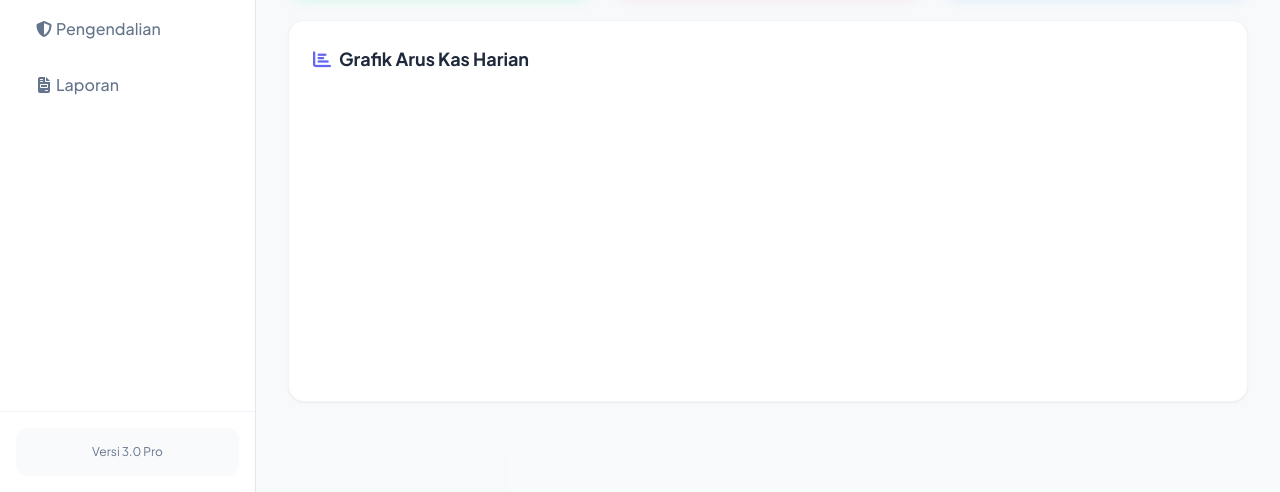
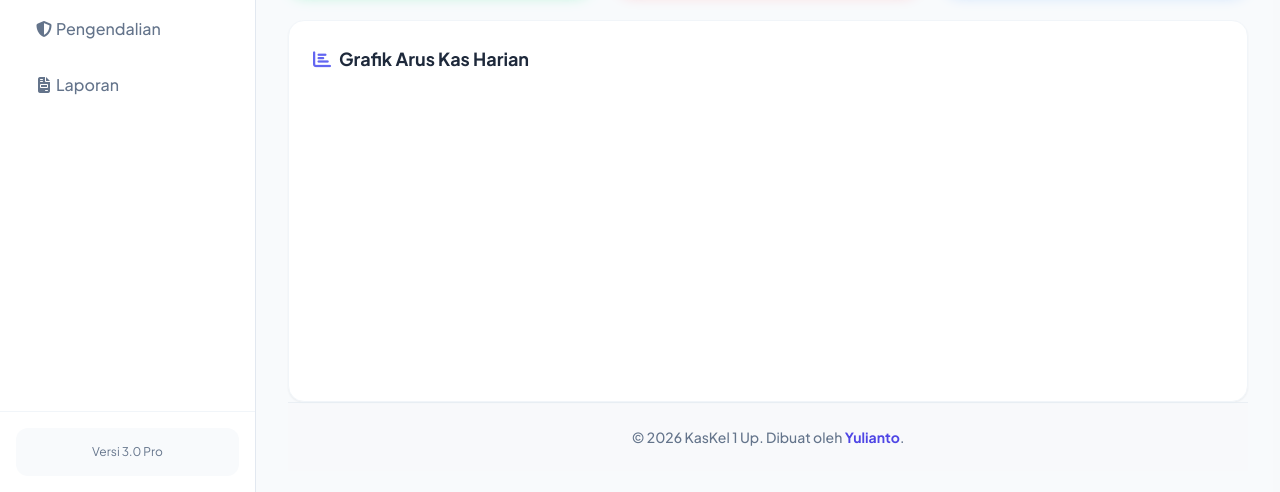
Before and after one commit to antoyulian-sys/Kaskel-1-Up-App, a plain HTML site: page index.html in a window 1280 px wide. Shown: the part 308-800 px from the top of the page. Drawn offline with nearby package versions, Linux system fonts and the light colour scheme.

Commit message:
Add files via upload

```diff
--- a/index.html
+++ b/index.html
@@ -238,7 +238,16 @@
                     </div>
                 </div>
             </div>
-
+<!-- Footer Copyright -->
+    <footer class="w-full py-6 mt-auto border-t border-slate-200/60 bg-slate-50/30">
+        <div class="max-w-7xl mx-auto px-4 text-center">
+            <p class="text-sm font-medium text-slate-500">
+                &copy; <script>document.write(new Date().getFullYear())</script> KasKel 1 Up.
+                Dibuat oleh <span class="font-bold text-indigo-600">Yulianto</span>.
+            </p>
+        </div>
+    </footer>
+    <div id="toast-container" class="fixed bottom-6 right-6 z-50 flex flex-col gap-3 pointer-events-none"></div>
         </main>
     </div>
 
```
